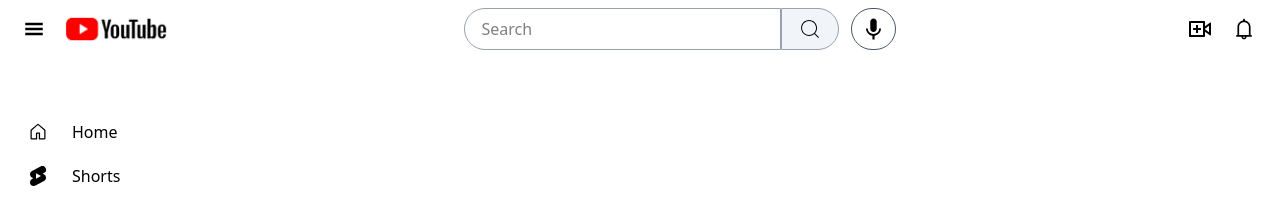
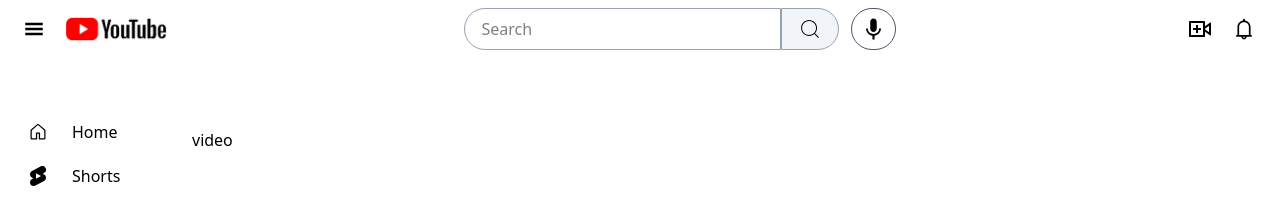
Before and after one commit to Abhay-Pratap200001/Youtube-Clone, a React (Vite) app: page / in a window 1280 px wide. Shown: the top 209 px of the page. Built offline with nearby package versions, Linux system fonts and the light colour scheme; no server answers.

Commit message:
Complete the routes section

```diff
--- a/package.json
+++ b/package.json
@@ -15,6 +15,7 @@
     "react": "^19.1.0",
     "react-dom": "^19.1.0",
     "react-icons": "^5.5.0",
+    "react-router-dom": "^7.7.1",
     "tailwindcss": "^4.1.11"
   },
   "devDependencies": {
--- a/src/App.jsx
+++ b/src/App.jsx
@@ -1,18 +1,21 @@
-import { useState } from 'react'
-import Navbar from './component/Navbar'
-import Sidebar from './component/Sidebar'
-import { useAuth } from './context/AuthProvider'
-
+import {Route, Routes } from 'react-router-dom'
+import Home from "./components/Home";
+import Search from "./components/Search";
+import PlayingVideo from "./components/PlayingVideo";
+import { useAuth } from "./context/AuthProvider";
+import Navbar from './components/Navbar';
 
 function App() {
-  const {loading, data}=useAuth() //using auth data
-  console.log(loading)
-  console.log(data);
+  const { loading } = useAuth();
 
   return (
     <>
     <Navbar/>
-    <Sidebar/>
+    <Routes>
+      <Route path="/" exact element={<Home />} />
+        <Route path="/search/:searchQuery" element={<Search />} />
+        <Route path="/video/:id" element={<PlayingVideo />} />
+    </Routes>
     </>
   )
 }
--- /dev/null
+++ b/src/components/Home.jsx
@@ -0,0 +1,17 @@
+import React from 'react'
+import Sidebar from '../components/Sidebar.jsx'
+import Video from './video.jsx'
+function Home() {
+  return (
+    <div className='flex'>
+     <Sidebar/>
+     <div>
+
+      <Video/>
+
+     </div>
+    </div>
+  )
+}
+
+export default Home
--- /dev/null
+++ b/src/components/PlayingVideo.jsx
@@ -0,0 +1,9 @@
+import React from 'react'
+
+function PlayingVideo() {
+  return (
+    <div className='mt-52'>PlayingVideo</div>
+  )
+}
+
+export default PlayingVideo
--- /dev/null
+++ b/src/components/Search.jsx
@@ -0,0 +1,9 @@
+import React from 'react'
+
+function Search() {
+  return (
+    <div className='mt-52'>Search</div>
+  )
+}
+
+export default Search
--- /dev/null
+++ b/src/components/Video.jsx
@@ -0,0 +1,9 @@
+import React from 'react'
+
+function Video() {
+  return (
+    <div className='mt-32'>video</div>
+  )
+}
+
+export default Video
--- a/src/main.jsx
+++ b/src/main.jsx
@@ -3,10 +3,13 @@ import { createRoot } from 'react-dom/client'
 import './index.css'
 import App from './App.jsx'
 import AuthProvider from './context/AuthProvider.jsx'
+import { BrowserRouter } from 'react-router-dom'
 
 createRoot(document.getElementById('root')).render(
   //providing context api to globoally
+  <BrowserRouter>
   <AuthProvider>
     <App />
   </AuthProvider>,
+  </BrowserRouter>
 )
```
Also changed, not shown: src/components/Navbar.jsx (renamed from src/component/Navbar.jsx), src/components/Sidebar.jsx (renamed from src/component/Sidebar.jsx), 1 other file (tests, documents, lock files or other folders).
